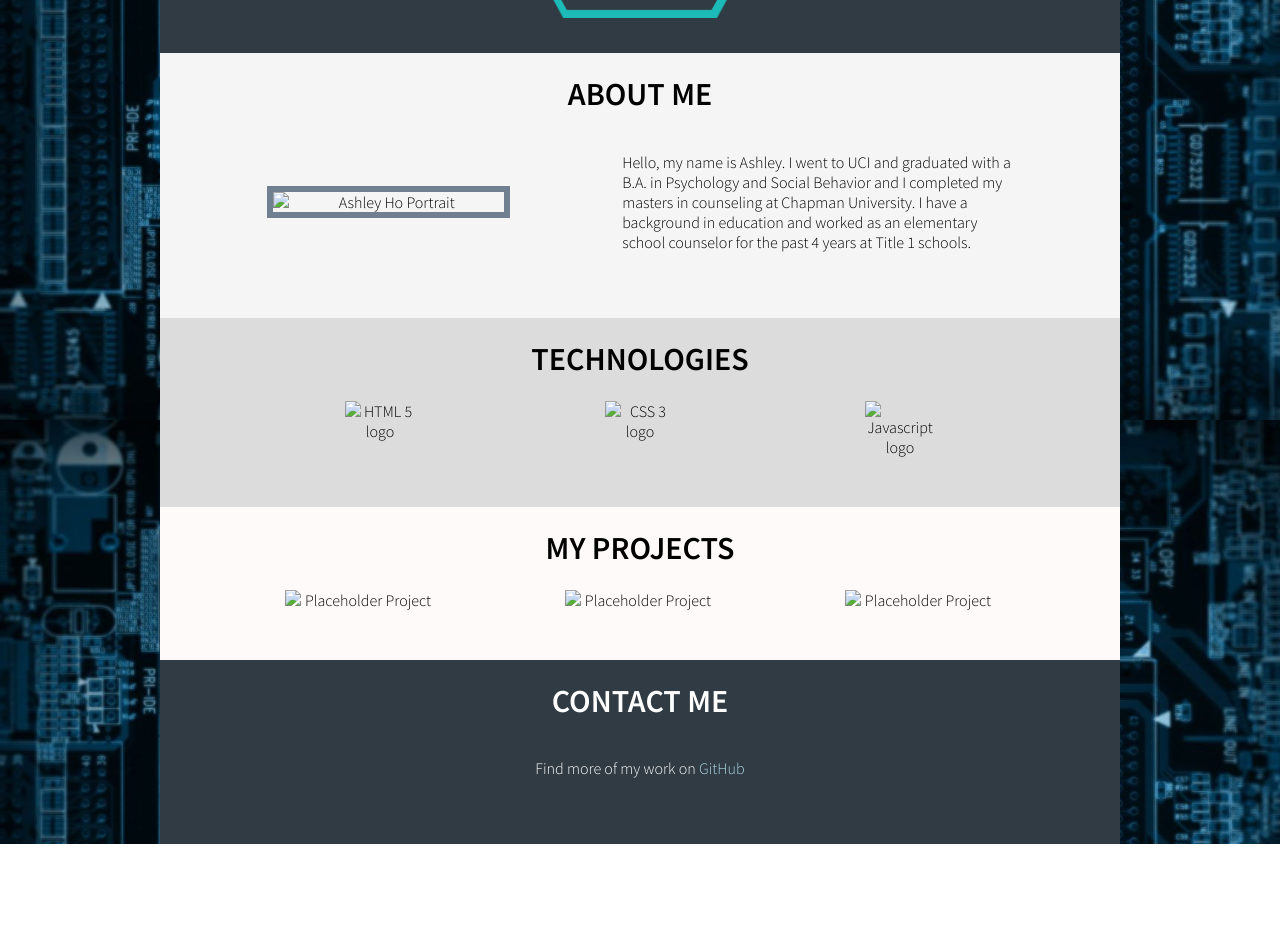
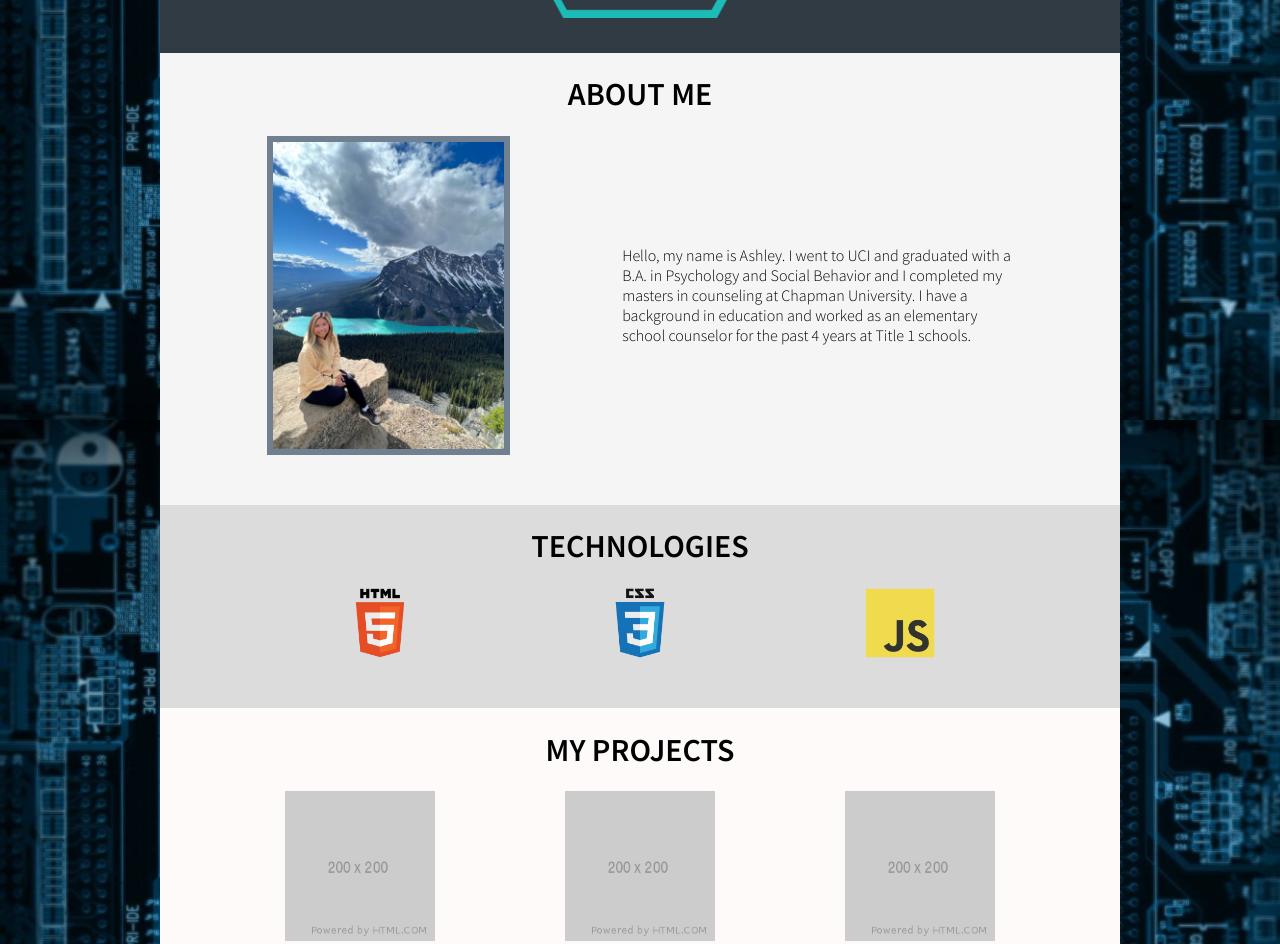
Before and after one commit to ashleylho/prep-portfolio, a website: page index.html in a window 1280 px wide. Shown: the part 380-1324 px from the top of the page. Before the commit the page ends 1224 px from the top, so only its background shows below. Drawn offline with Linux system fonts and the light colour scheme; the site is published under a folder, as on GitHub Pages, so addresses that start at the root find nothing.

Commit message:
updated portfolio images

```diff
--- a/index.html
+++ b/index.html
@@ -23,7 +23,7 @@
     </div>
     <div id="about" class="row justify-evenly align-center pb-50 about-section">
       <h1 class="col-12">ABOUT ME</h1>
-      <img src="/assets/ashley-ho.JPG" alt="Ashley Ho Portrait" class="col-3 about-image">
+      <img src="assets/ashley-ho.JPG" alt="Ashley Ho Portrait" class="col-3 about-image">
       <div class="col-5 text-align-reset">
         <p>Hello, my name is Ashley. I went to UCI and graduated with a B.A. in Psychology and Social Behavior and I completed my
         masters in counseling at Chapman University. I have a background in education and worked as an elementary school
@@ -32,15 +32,15 @@
     </div>
     <div id="tech" class="row justify-evenly pb-50 tech-section">
       <h1 class="col-12">TECHNOLOGIES</h1>
-      <img src="/assets/html-logo.png" alt="HTML 5 logo" class="col-1">
-      <img src="/assets/css-logo.png" alt="CSS 3 logo" class="col-1">
-      <img src="/assets/js-logo.png" alt="Javascript logo" class="col-1">
+      <img src="assets/html-logo.png" alt="HTML 5 logo" class="col-1">
+      <img src="assets/css-logo.png" alt="CSS 3 logo" class="col-1">
+      <img src="assets/js-logo.png" alt="Javascript logo" class="col-1">
     </div>
     <div id="projects" class="row justify-evenly pb-50 projects-section">
       <h1 class="col-12">MY PROJECTS</h1>
-      <img src="/assets/placeholder-project.png" alt="Placeholder Project" class="col-2">
-      <img src="/assets/placeholder-project.png" alt="Placeholder Project" class="col-2">
-      <img src="/assets/placeholder-project.png" alt="Placeholder Project" class="col-2">
+      <img src="assets/placeholder-project.png" alt="Placeholder Project" class="col-2">
+      <img src="assets/placeholder-project.png" alt="Placeholder Project" class="col-2">
+      <img src="assets/placeholder-project.png" alt="Placeholder Project" class="col-2">
     </div>
     <div id="contact" class="row justify-center pb-50 white-text contact-section">
       <h1 class="col-12">CONTACT ME</h1>
```
